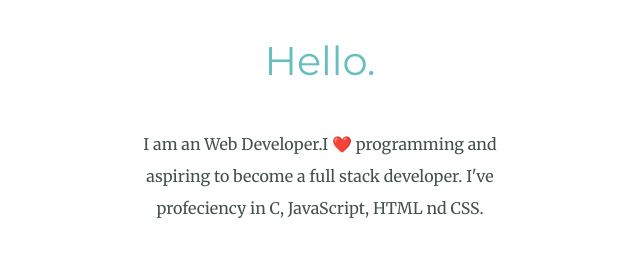
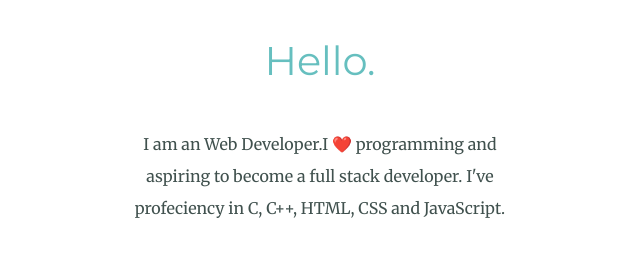
Before and after one commit to malik-azad/portfolio, a plain HTML site: page index.html in a window 1280 px wide. Shown: the part 1480-1754 px from the top of the page, 320-960 px from the left. Drawn offline with Linux system fonts and the light colour scheme.

Commit message:
Update index.html

```diff
--- a/index.html
+++ b/index.html
@@ -24,7 +24,7 @@
     <div class="profile">
       <img src="./images/azad.jpg" alt="azad-profile-img">
       <h2>Hello.</h2>
-      <p class="intro">I am an Web Developer.I ❤️ programming and aspiring to become a full stack developer. I've profeciency in C, JavaScript, HTML nd CSS.</p>
+      <p class="intro">I am an Web Developer.I ❤️ programming and aspiring to become a full stack developer. I've profeciency in C, C++, HTML, CSS and JavaScript.</p>
     </div>
     <hr>
     <div class="skills">
```
